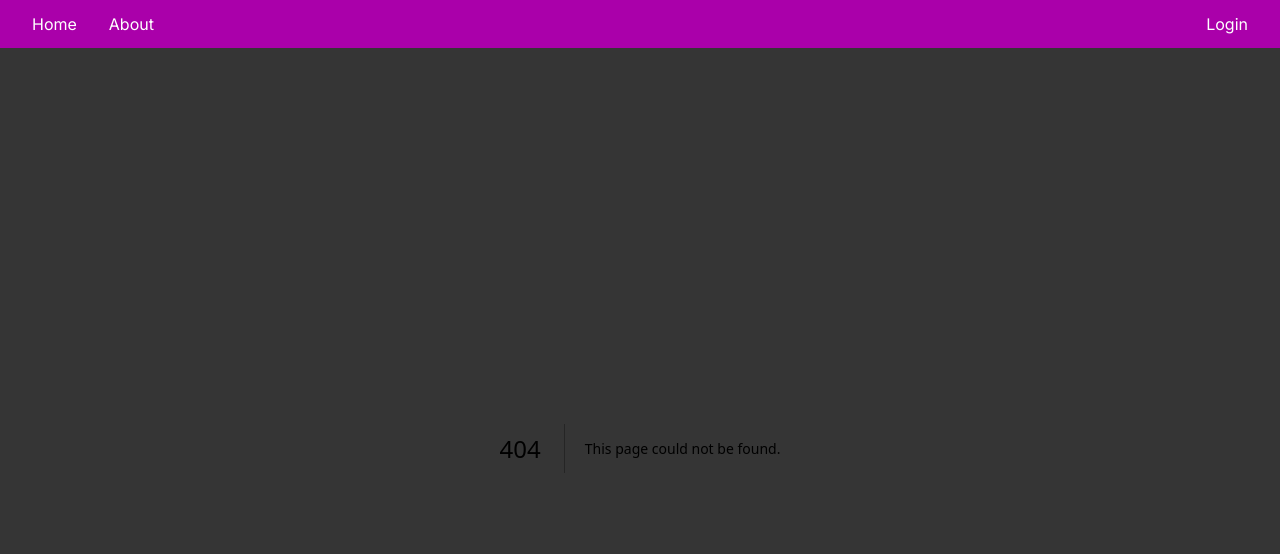
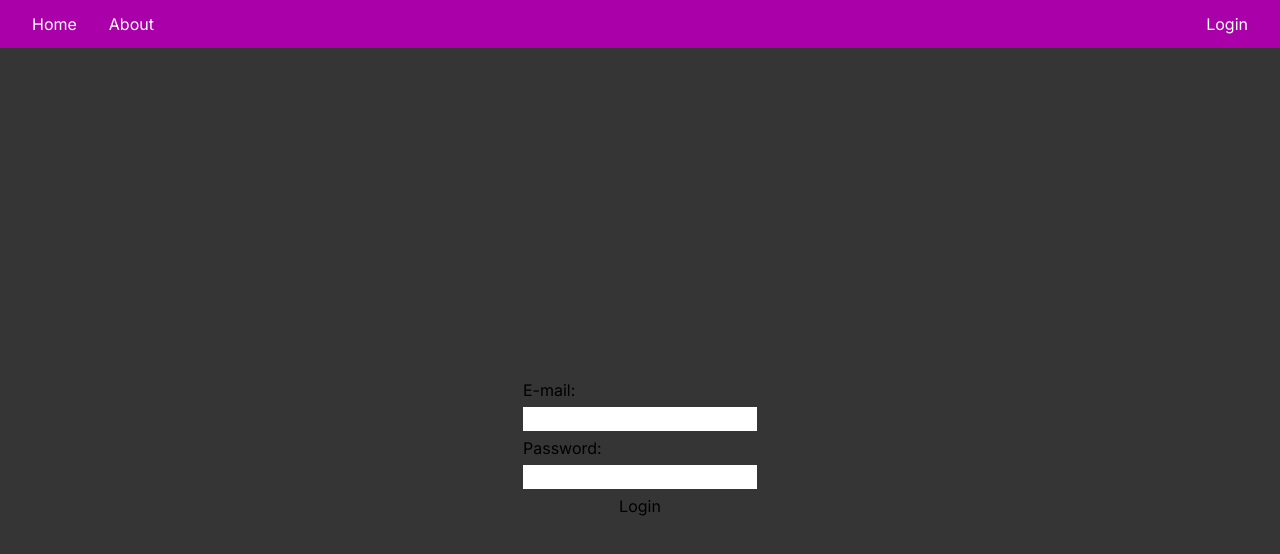
Before and after one commit to martins021/pathfinder, a Next.js app: page /login in a window 1280 px wide. Before the commit this address had no page. Shown: the top 554 px of the page. Built offline with nearby package versions, Linux system fonts and the light colour scheme.

Commit message:
improvements

```diff
--- a/src/app/apiRequests/algorithms.js
+++ b/src/app/apiRequests/algorithms.js
@@ -1,5 +1,5 @@
 export const launchDfs = async (data, size, start, target) => {
-  const res = await fetch(`http://localhost:3000/api/algorithms/dfs`, {
+  const res = await fetch(`/api/algorithms/dfs`, {
     method: 'POST',
     headers: {
       'Content-Type': 'application/json'
@@ -18,7 +18,7 @@ export const launchDfs = async (data, size, start, target) => {
 
 export const launchBfs = async (data, size, start, target) => {
   try {
-    const res = await fetch(`http://localhost:3000/api/algorithms/bfs`, {
+    const res = await fetch(`/api/algorithms/bfs`, {
       method: 'POST',
       headers: {
         'Content-Type': 'application/json'
--- a/src/app/components/layout/navbar.jsx
+++ b/src/app/components/layout/navbar.jsx
@@ -24,7 +24,7 @@ const Navbar = () => {
               </li>
             </ul>
             <div className={`ml-auto text-customWhite ${pathname === '/auth' ? 'text-customHoverGray' : ''}`}>
-                <Link href="/auth">
+                <Link href="/login">
                     <p>Login</p>
                 </Link>
             </div>
--- /dev/null
+++ b/src/app/login/page.js
@@ -0,0 +1,47 @@
+"use client"
+import React, { useState } from "react";
+import { useForm } from "react-hook-form"
+import { useRouter } from 'next/navigation'
+import styles from "../styles/auth.module.css"
+
+const LoginPage = () => {
+  const router = useRouter();
+  const { register, handleSubmit } = useForm();
+
+  const onSubmit = async (data) => {
+    console.log(data);
+    const { email, password } = data;
+
+    const resp = await fetch("api/auth", {
+      method: "POST",
+      headers: { "Content-Type": "application/json" },
+      body: JSON.stringify({ email, password })
+    })
+
+    console.log("response: ", resp);
+
+    if (resp.ok) {
+      return router.push("/maps/myMaps");
+    }
+  }
+
+  return(
+    <div className={styles.main}>
+      <form onSubmit={handleSubmit(onSubmit)} className={styles.authForm}>
+        <label>
+          E-mail:
+        </label>
+        <input { ...register("email") } />
+
+        <label>
+          Password:
+        </label>
+        <input { ...register("password") } />
+
+        <input type="submit" value="Login" />
+      </form>
+    </div>
+  )
+}
+
+export default LoginPage;
--- /dev/null
+++ b/src/app/maps/myMaps/page.js
@@ -0,0 +1,11 @@
+import React from "react";
+
+const MyMaps = ({ user }) => {
+  return (
+    <div>
+      Welcome to your maps { user.email }
+    </div>
+  )
+}
+
+export default MyMaps;
--- /dev/null
+++ b/src/app/styles/auth.module.css
@@ -0,0 +1,12 @@
+.main {
+  width: 100%;
+  height: 100vh;
+  display: flex;
+  justify-content: center;
+  align-items: center;
+}
+.authForm {
+  display: flex;
+  flex-direction: column;
+  gap: 5px;
+}
```
